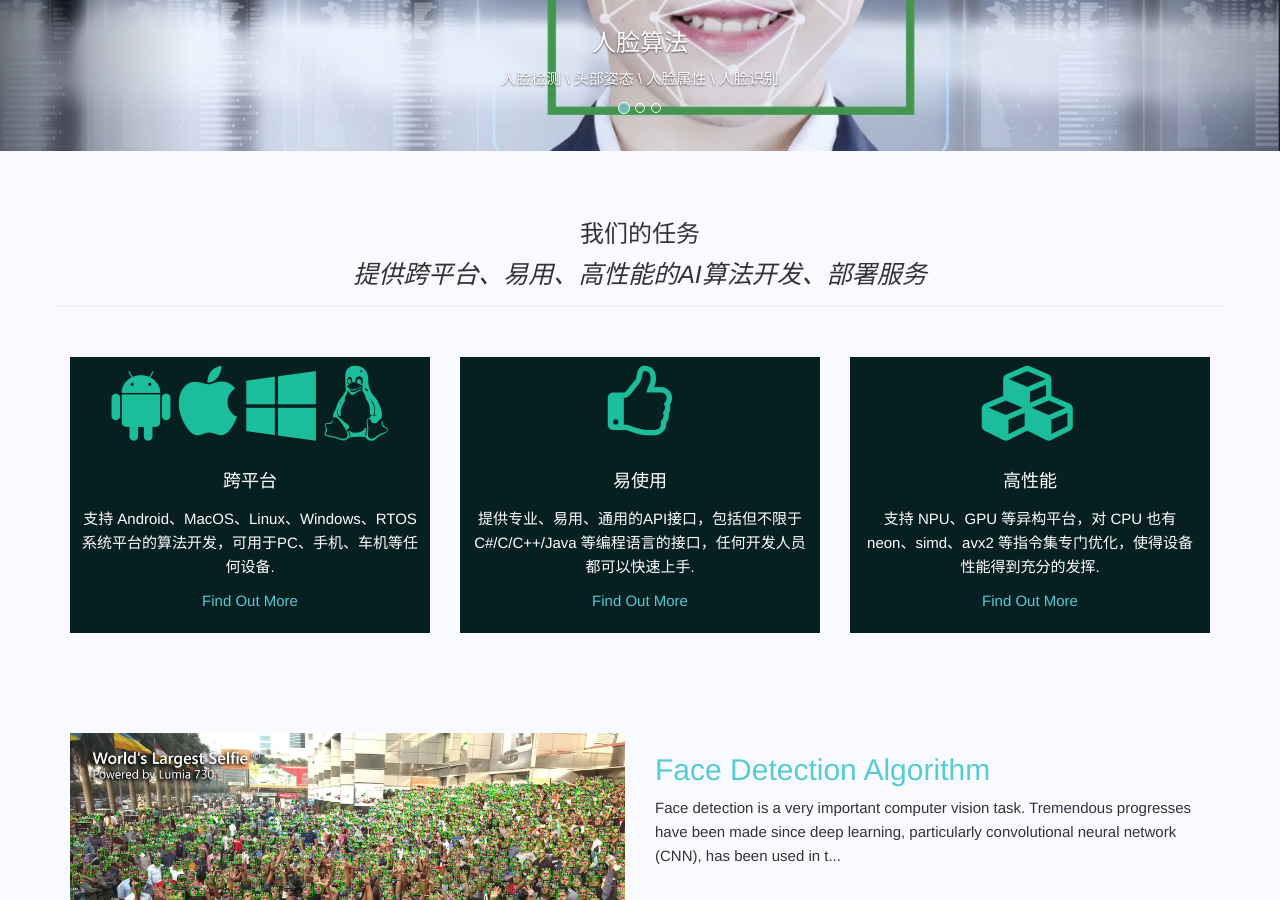
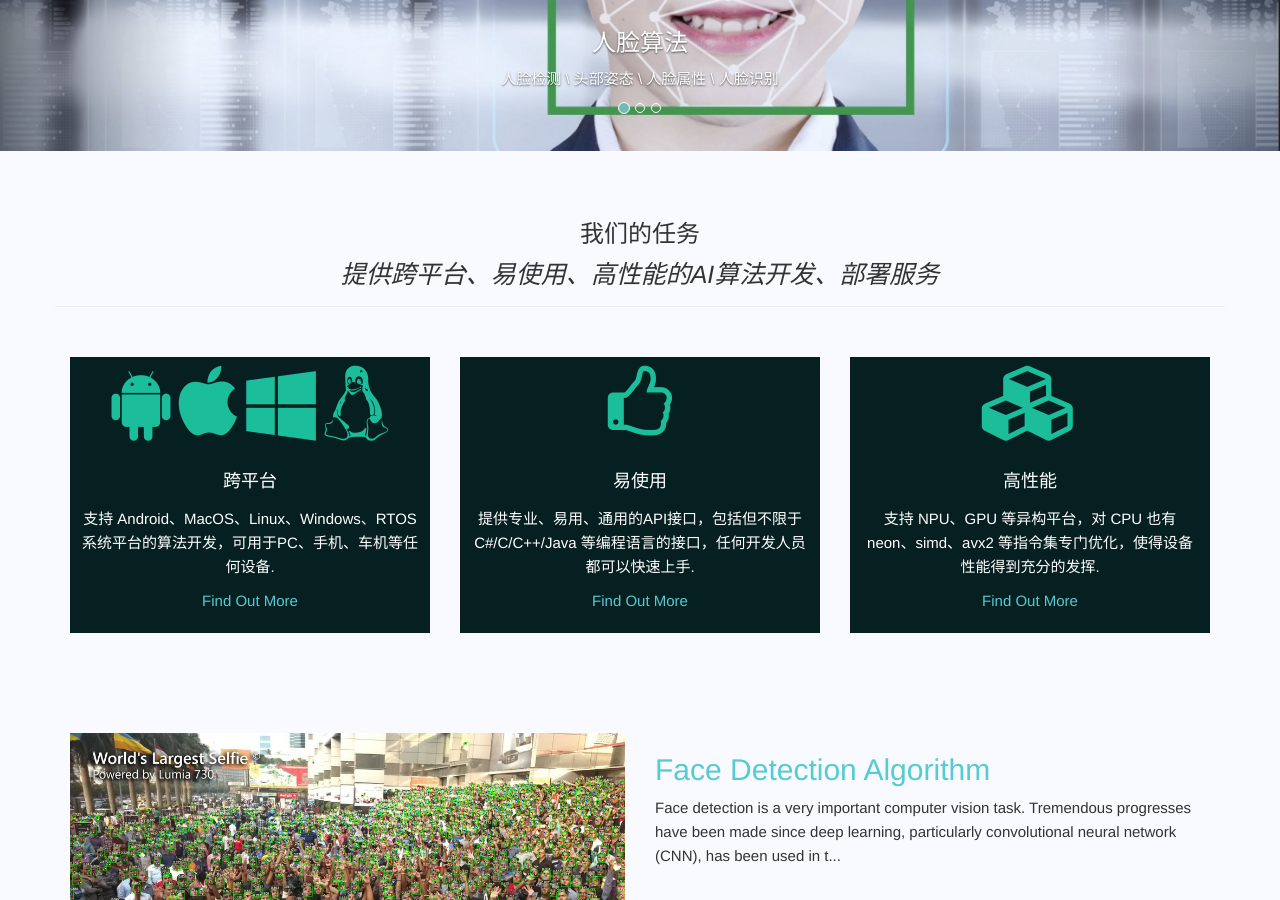
Before and after one commit to JKDN-Tech/JKDN-Tech.github.io, a Jekyll site: the page built from index.html, in a window 1280 px wide and 900 px high, scrolled down 397 px. Built offline with Jekyll 4.4.1, drawn with Linux system fonts in a browser that asks for light colours.

Commit message:
auto update

```diff
--- a/_layouts/home_style.html
+++ b/_layouts/home_style.html
@@ -72,7 +72,7 @@
             <div class="row">
                 <div class="services-header">
                     <h3 class="services-header-title">我们的任务</h3>
-                    <p class="services-header-body"><em> 提供跨平台、易用、高性能的AI算法开发、部署服务 </em>  </p><hr>
+                    <p class="services-header-body"><em> 提供跨平台、易使用、高性能的AI算法开发、部署服务 </em>  </p><hr>
                 </div>
             </div>
 
```
